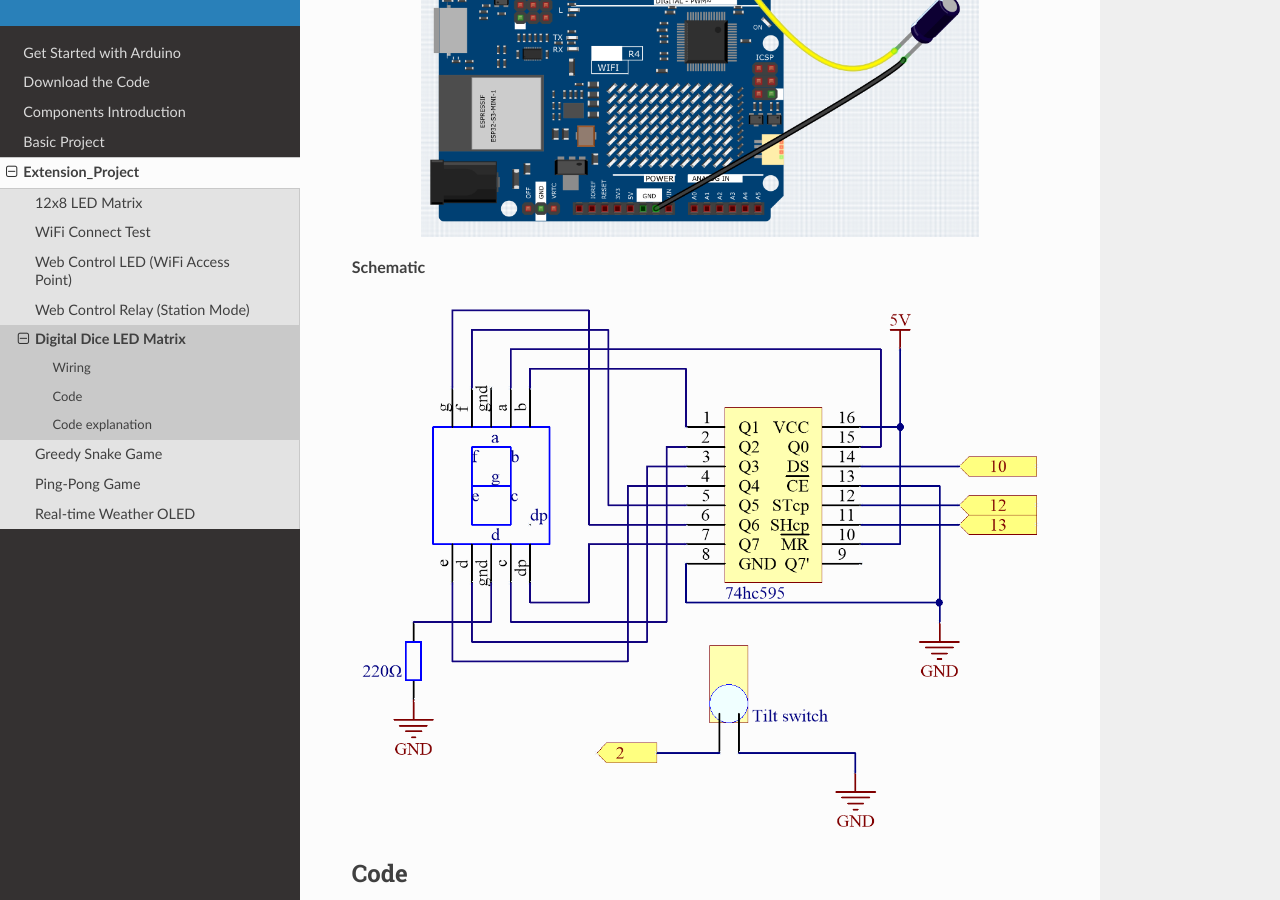
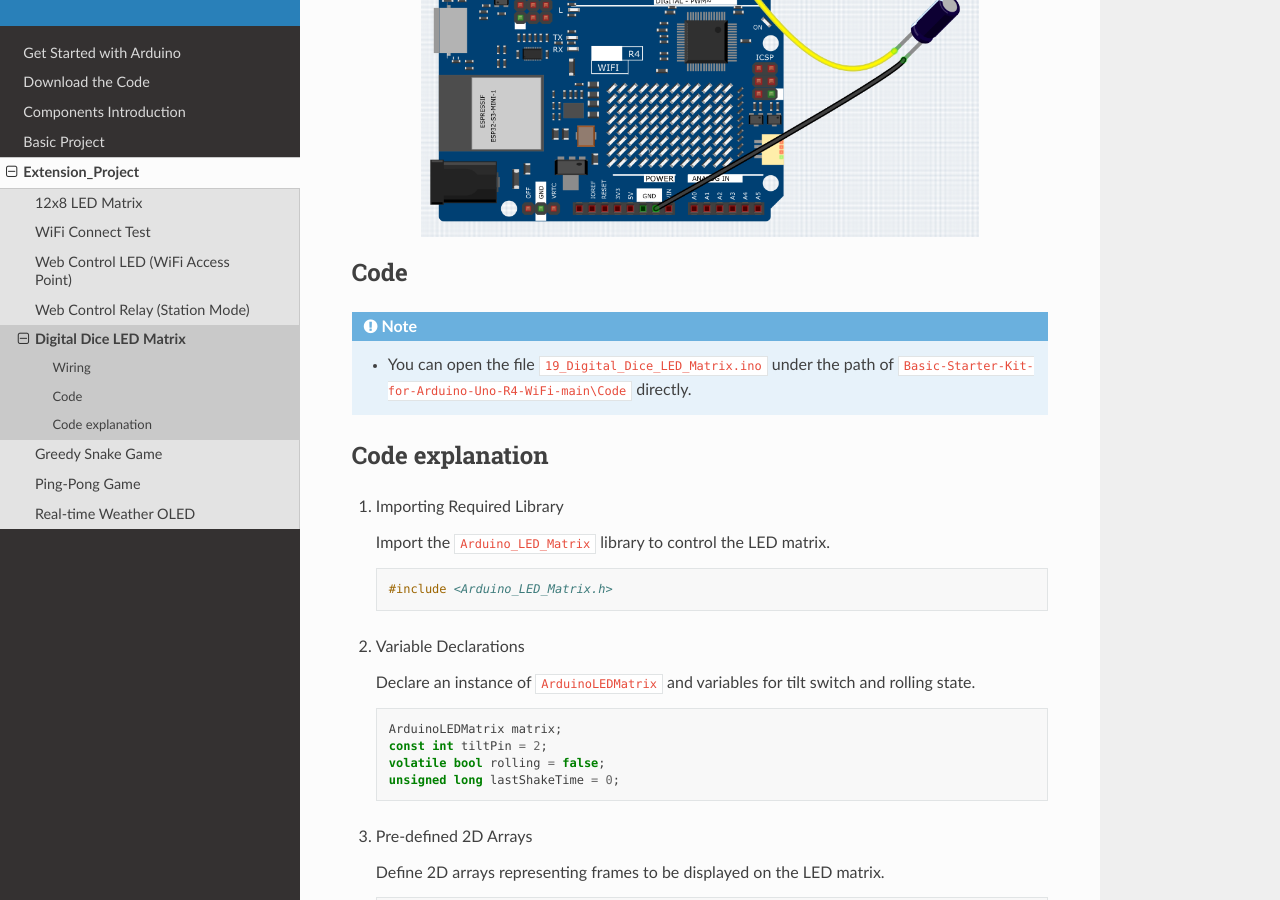
Before and after one commit to lafvintech/Basic-Starter-Kit-for-Arduino-Uno-R4-WiFi, a Sphinx documentation site: the page built from docs/source/Extension_Project/Digital_Dice_LED_Matrix.rst, in a window 1280 px wide and 900 px high, scrolled down 403 px. Built offline with Sphinx 7.4.7 and the Read the Docs theme 3.1.0, drawn with Linux system fonts in a browser that asks for light colours.

Commit message:
Update Digital_Dice_LED_Matrix.rst

```diff
--- a/docs/source/Extension_Project/Digital_Dice_LED_Matrix.rst
+++ b/docs/source/Extension_Project/Digital_Dice_LED_Matrix.rst
@@ -16,10 +16,6 @@ Wiring
 
    <br/>
 
-**Schematic**
-
-.. image:: img/Digital_Dice_LED_Matrix_Wiring1.png
-   :width: 100%
 
 Code
 ----------------------
```
